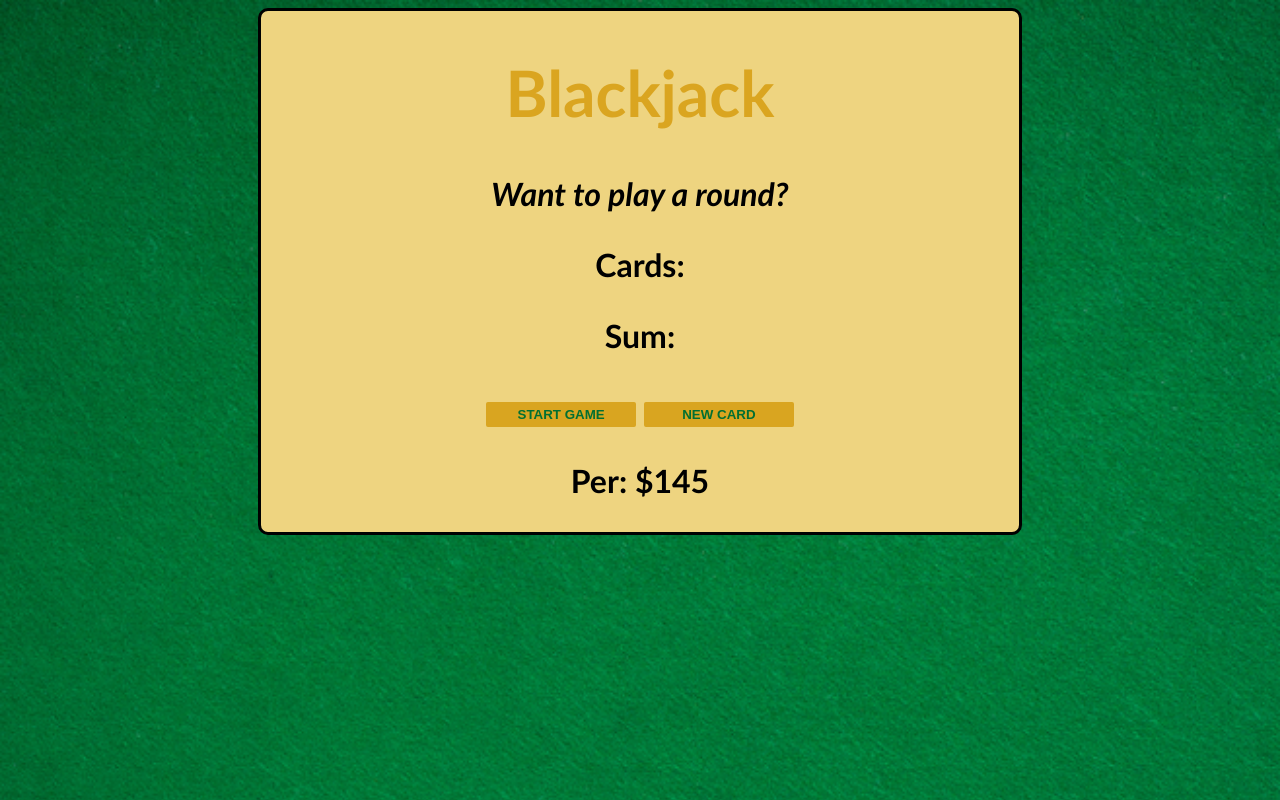
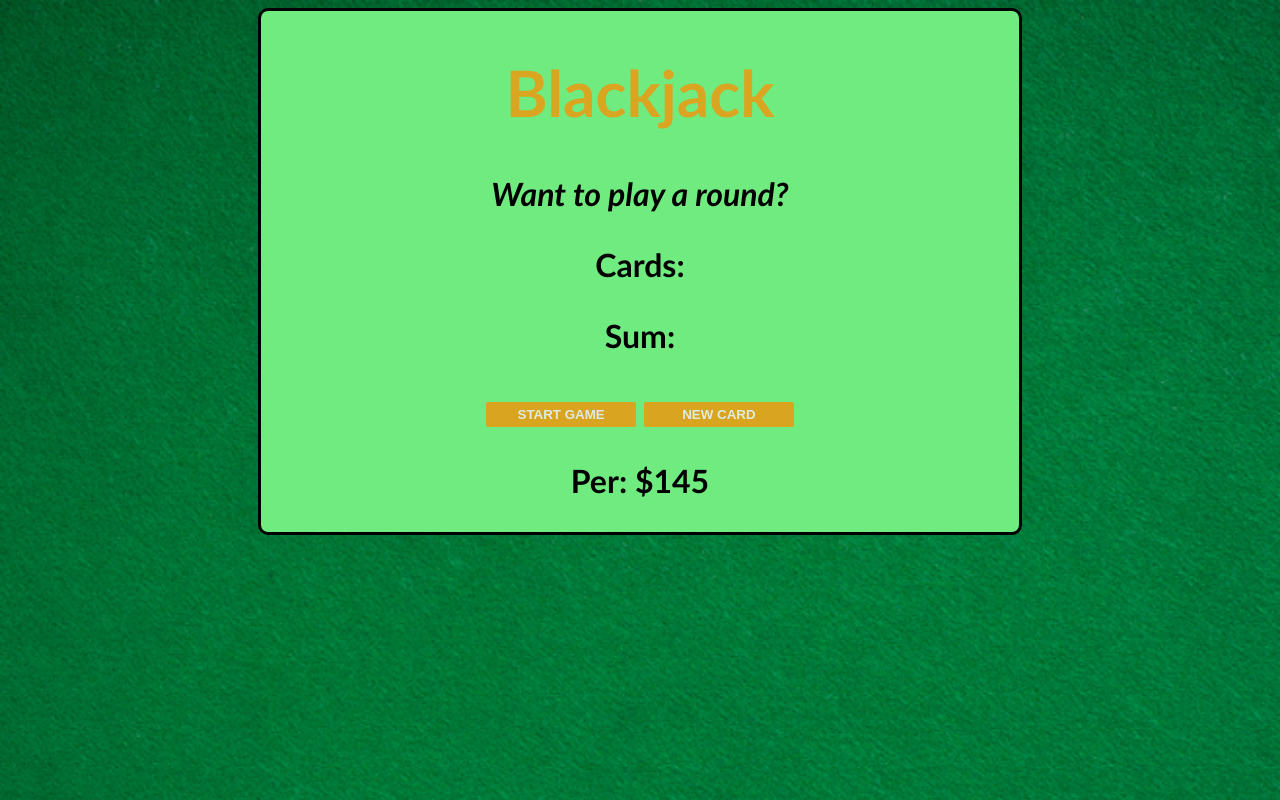
Before and after one commit to SOURAV416/scoreboard, a plain HTML site: page index.html in a window 1280 px wide. Drawn offline with Linux system fonts and the light colour scheme.

Commit message:
Update index.css

```diff
--- a/index.css
+++ b/index.css
@@ -9,7 +9,7 @@ body {
 }
 
 .container {
-    background: rgb(238, 212, 128);
+    background: rgb(112, 235, 127);
     max-width: 60%;
     margin: auto;
     border: 3px solid black;
@@ -25,7 +25,7 @@ h1 {
 }
 
 button{
-    color: #016f32;
+    color: #ddebe3;
     width: 150px;
     background: hsl(43, 74%, 49%);
     padding-top: 5px;
```
